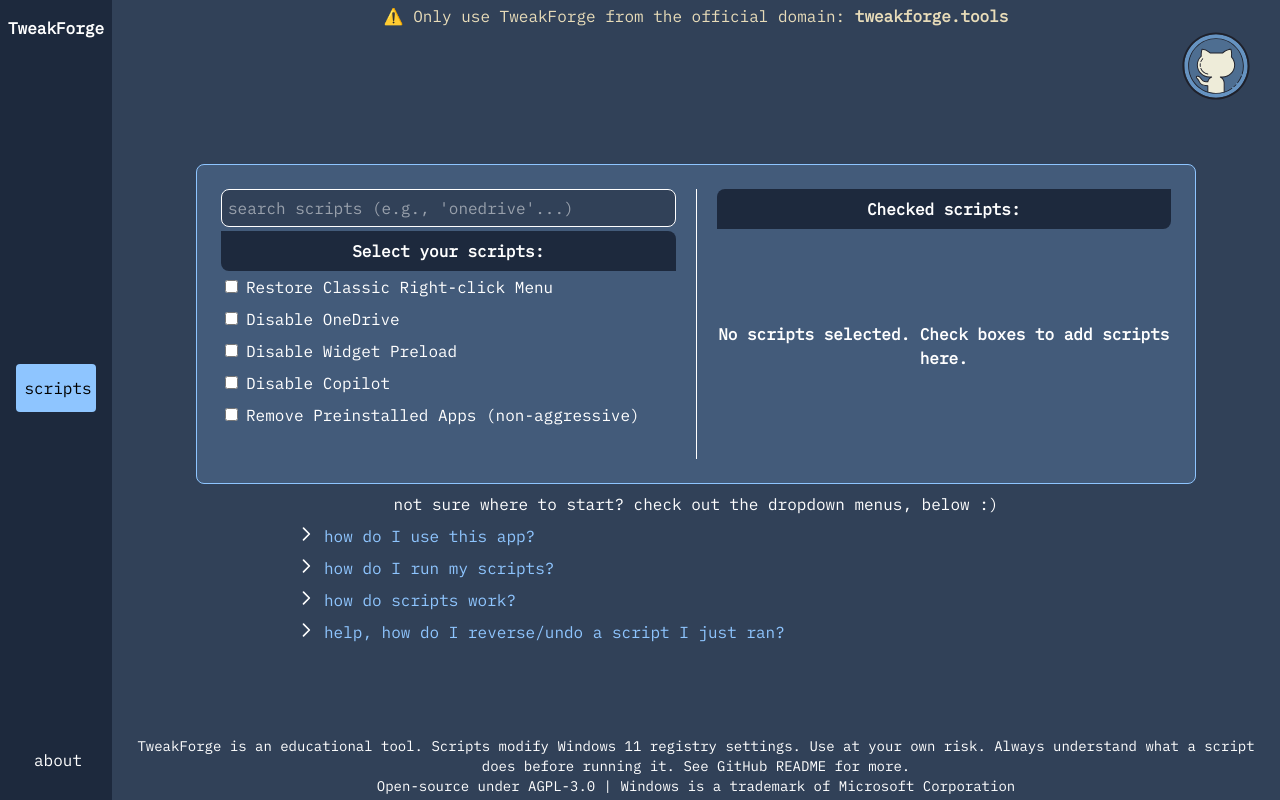
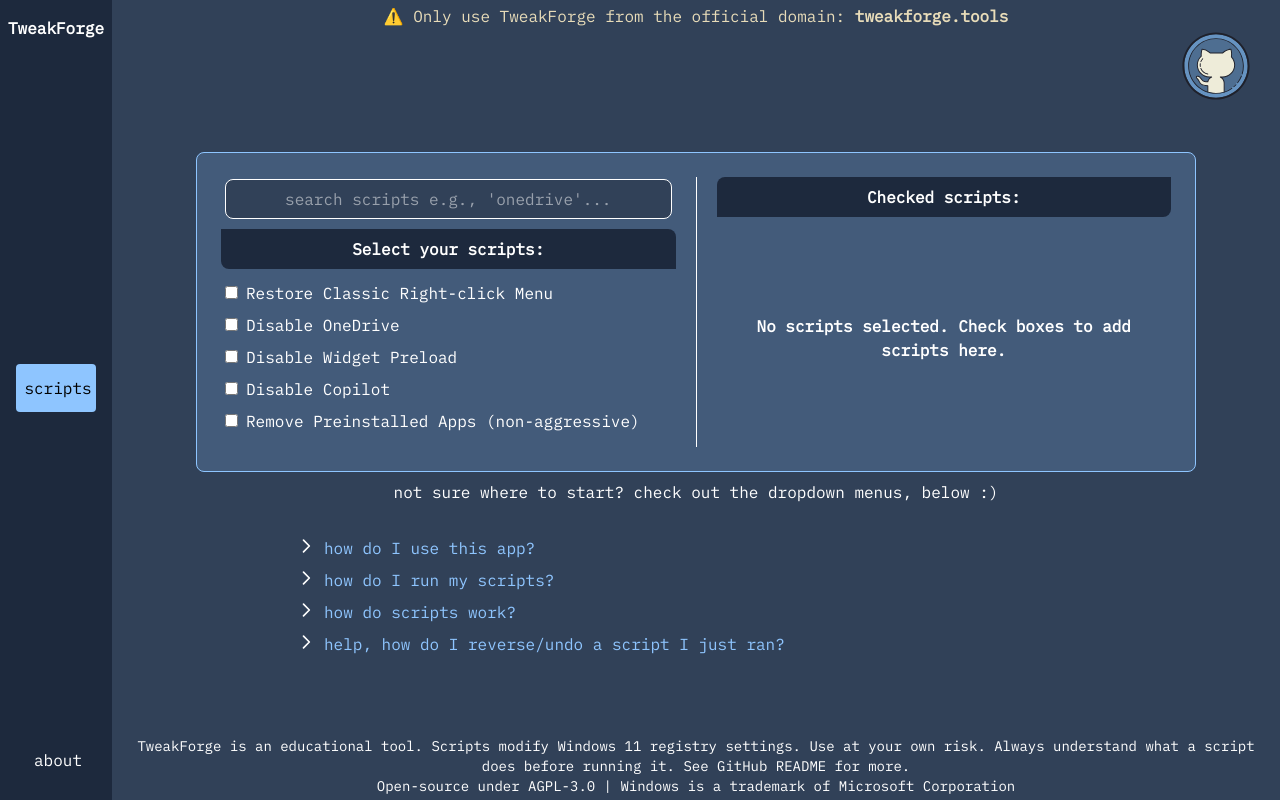
Before and after one commit to Deen-q/tweakforge, a Next.js app: page / in a window 1280 px wide. Built offline with nearby package versions, Linux system fonts and the light colour scheme.

Commit message:
fix navbar differences between pages; fix searchbar highlight and positioning and text positioning

```diff
--- a/src/app/about/page.tsx
+++ b/src/app/about/page.tsx
@@ -6,7 +6,7 @@
 export default function About() {
     return (
         <div className="flex h-screen w-full overflow-hidden bg-slate-700 text-white text-xs md:text-base">
-            <aside className="sm:bg-slate-800 sm:p-4">
+            <aside className="bg-slate-800 md:p-2">
                 <NavBar />
             </aside>
             <main className="flex flex-1 flex-col h-full justify-center">
--- a/src/app/components/ScriptSelection.tsx
+++ b/src/app/components/ScriptSelection.tsx
@@ -72,15 +72,15 @@
             {/*left segment -> gap-4 didnt seem adequate for space around the divider*/}
             <div className="h-34 md:h-full flex flex-col flex-1 overflow-y-auto md:pr-5">
                 <div className="sticky top-0 z-2 bg-selection">
-                    <div className="pb-1">
+                    <div className="pb-1 md:pb-2 flex justify-center">
                         <input
                             type="text"
-                            className="border w-full rounded-lg bg-slate-700 focus:ring-2 focus:ring-white duration-150 p-1.5"
-                            placeholder="search scripts (e.g., 'onedrive'...)"
+                            className="border w-[calc(100%-0.5rem)] h-8 md:h-10 rounded-lg text-center focus:text-left bg-slate-700 focus:ring-2 focus:ring-white duration-150 my-0.5 px-4"
+                            placeholder="search scripts e.g., 'onedrive'..."
                             onChange={handleSearchChange}
                         />
                     </div>
-                    <div className="bg-slate-800 rounded-bl-lg rounded-tr-lg text-center py-2">
+                    <div className="bg-slate-800 rounded-bl-lg rounded-tr-lg text-center py-2 md:mb-2">
                         <strong>Select your scripts:</strong>
                     </div>
                 </div>
@@ -104,7 +104,7 @@
 
             <div className="h-34 md:h-full flex flex-1 flex-col justify-start items-center border-t md:border-l md:border-t-0 overflow-y-auto overflow-x-hidden md:pl-5">
                 <div className="w-full sticky top-0 z-2 bg-selection">
-                    <div className="bg-slate-800 rounded-tl-lg rounded-br-lg text-center py-2 mt-2 mb-1 md:mt-0">
+                    <div className="bg-slate-800 rounded-tl-lg rounded-br-lg text-center py-2 mt-2 mb-2 md:mt-0 md:mb-3">
                         <strong>Checked scripts:</strong>
                     </div>
 
@@ -112,7 +112,7 @@
                 <div className="h-full w-full gap-2 flex flex-col">
                     {
                         selectedScriptIds.length === 0 ?
-                            <div className="h-full flex items-center text-center">
+                            <div className="h-full flex items-center text-center md:px-1">
                                 <h4 className=""><strong>{`No scripts selected.\nCheck boxes to add scripts here.`}</strong></h4>
                             </div>
                             :
--- a/src/app/data/about/content/about-tweakforge.ts
+++ b/src/app/data/about/content/about-tweakforge.ts
@@ -2,7 +2,7 @@
 export const aboutTweakforge = `
 TweakForge is an educational, accessible and friendly app that beginners dip their toes into scripting, and potentially make life easier for experienced people (say, someone who fresh installs windows often).
 
-apps that already exist tend to run entirely in the command line and are well documented on their respective GitHub pages. this is largely a good thing, however it is not very accessible to non-technical people. (almost) everyone has access to a browser, so here TweakForge offers a solution - a place where you can tick boxes to get the scripts that you want, and the instructions to run them. no .ps1 (PowerShell) scripts executing behind the scenes.
+Apps that already exist tend to run entirely in the command line and are well documented on their respective GitHub pages. This is largely a good thing, however it is not very accessible to non-technical people. Almost everyone has access to a browser, so here TweakForge offers a solution - a place where you can tick boxes to get the scripts that you want, and the instructions to run them. All with no .ps1 (PowerShell) scripts executing behind the scenes.
 
 TweakForge was designed so that users have to be very deliberate with their execution. I have also made an attempt to break down scripts, so that each step explains what it does.
 
--- a/src/app/data/about/content/how-scripts-are-tested.ts
+++ b/src/app/data/about/content/how-scripts-are-tested.ts
@@ -4,13 +4,13 @@
 I could release a separate GitHub repo detailing every step of how I do this,
 but essentially I created a VM with a Windows 11 ISO from Microsofts site.
 After creating a fresh install in said VM (in Hyper-V), I then created 'differencing disks'.
-that is, small .vhdx files that only capture changes AFTER the 'parent' disk was made.
-this way, the 'parent' or 'base' disk (which is readonly) always remains clean and I can quickly
-make a new differencing disk to test changes in a standardised way. this way my testing is reproducible.
+That is, small .vhdx files that only capture changes AFTER the 'parent' disk was made.
+This way, the 'parent' or 'base' disk (which is readonly) always remains clean and I can quickly
+make a new differencing disk to test changes in a standardised way. The goal being that testing is reproducible.
 
 I've never tried snapshots, but from my understanding they take longer to make and are considerably
 larger than differencing disks (the disks are around 2GB each, owed to the lack of VM memory state).
-so far I've had no need to keep the disks, so I always delete my previous one and create new ones each time.
+So far I've had no need to keep the disks, so I always delete my previous one and create new ones each time.
 
-when I find the time, I could attach a modal here for you to see the .bat and ps1 file I made to automate the process.
+I will eventually attach a modal here for you to see the .bat and ps1 file I made to automate the process.
 `
--- a/src/app/data/about/content/licensing.ts
+++ b/src/app/data/about/content/licensing.ts
@@ -5,11 +5,11 @@
 
 With AGPL-3.0, anyone who copies, modifies, and hosts TweakForge (which they are welcome to do) legally must disclose ALL changes publicly. This means any malicious scripts would be visible in their repository.
 
-This isn't foolproof—illegal actors will ignore licenses—but it discourages "grey area" operators and gives us legal grounds for DMCA takedowns.
+This isn't foolproof - illegal actors will ignore licenses - but it discourages "grey area" operators and gives us legal grounds for DMCA takedowns.
 
 **Always verify you're using the official site: tweakforge.tools**
 
-### What Makes AGPL Different?
+What Makes AGPL Different?
 
 Most open source licenses (like MIT or GPL) only require sharing changes if you **distribute** the software (like giving someone a download).
 
--- a/src/app/page.tsx
+++ b/src/app/page.tsx
@@ -61,7 +61,7 @@
             />
 
             <div className="flex flex-col items-center xl:w-200">
-              <div className="pt-2 pb-1">
+              <div className="pt-2 pb-1 xl:mb-6">
                 <p>not sure where to start? check out the dropdown menus, below :)</p>
               </div>
 
```
Also changed, not shown: 1 other file (tests, documents, lock files or other folders).
